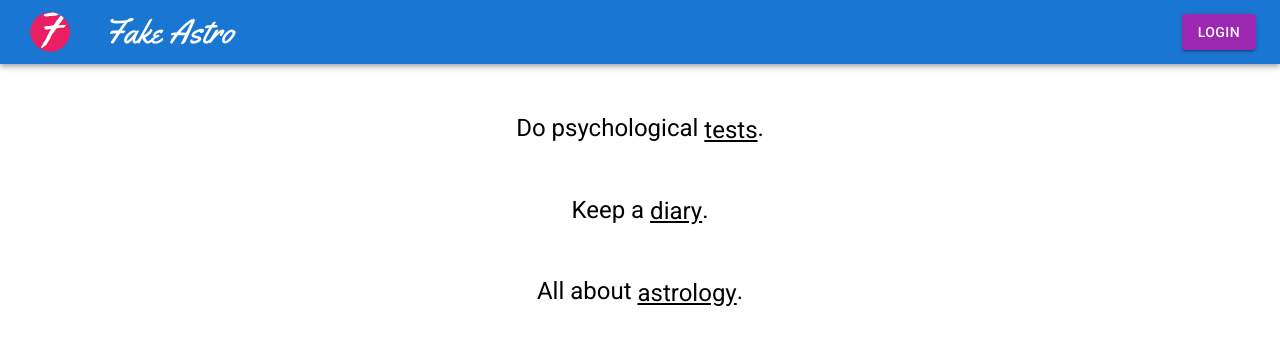
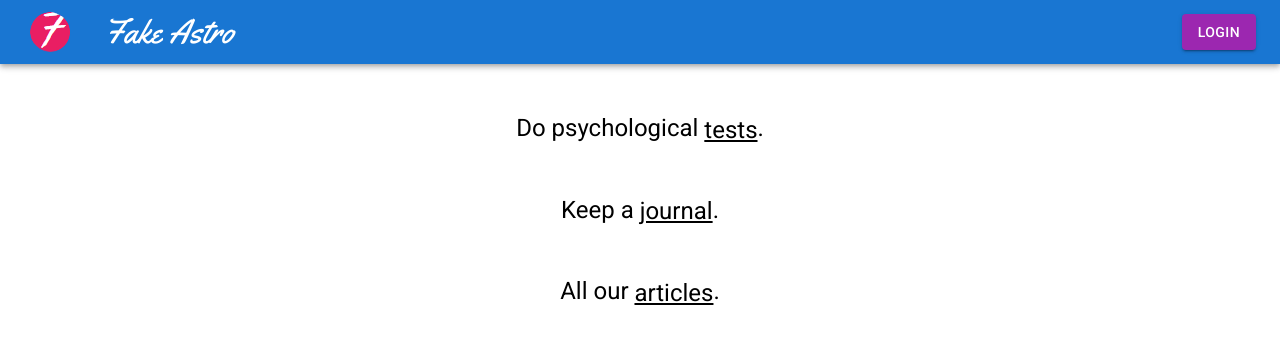
Before and after one commit to gabriel-moura2/fake-astro, a Next.js app: page / in a window 1280 px wide. Shown: the top 344 px of the page. Built offline with nearby package versions, Linux system fonts and the light colour scheme.

Commit message:
Adicionando chave ao array

```diff
--- a/src/screens/HomeScreen.jsx
+++ b/src/screens/HomeScreen.jsx
@@ -4,14 +4,14 @@ import { AppTitle, AppButtonLink } from '../components/';
 const HomeScreen = props => {
 	return (
 		<Container>
-			<AppTitle>
+			<AppTitle key="1">
 				Do psychological <AppButtonLink value="tests" />.
 			</AppTitle>
-			<AppTitle>
-				Keep a <AppButtonLink value="diary" />.
+			<AppTitle key="2">
+				Keep a <AppButtonLink value="journal" />.
 			</AppTitle>
-			<AppTitle>
-				All about <AppButtonLink value="astrology" />.
+			<AppTitle key="3">
+				All our <AppButtonLink value="articles" />.
 			</AppTitle>
 		</Container>
 	);
```
